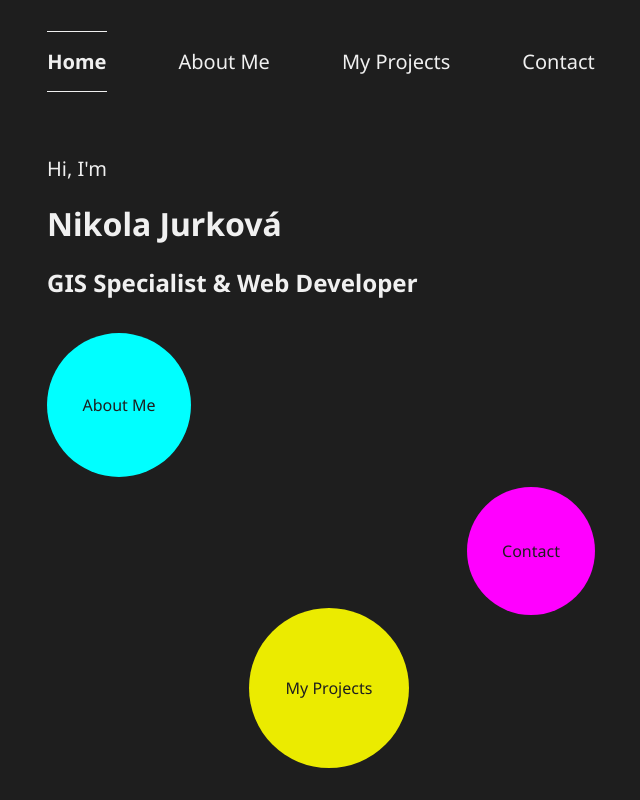
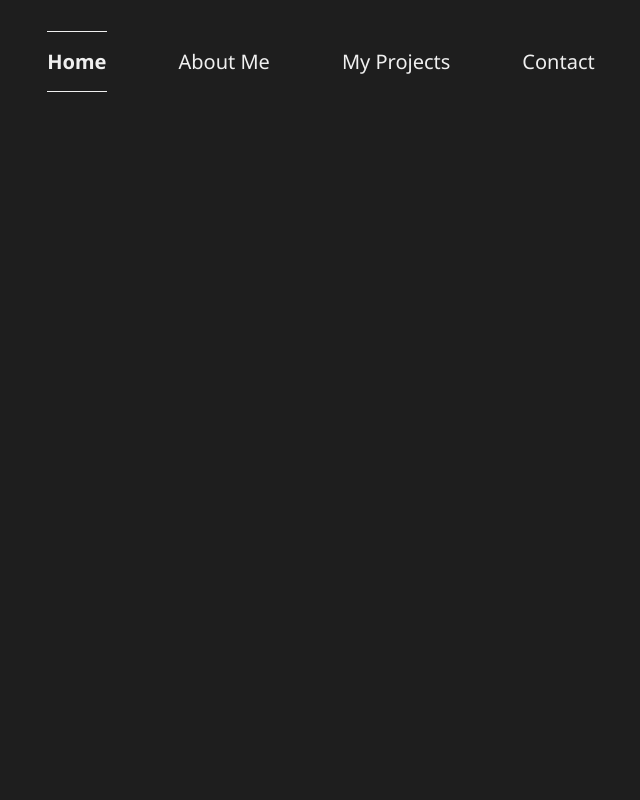
Before and after one commit to nikolajur/portfolio, a React (Create React App) app: page / in a window 1280 px wide. Shown: the whole page, without its empty margins (319-959 px from the left). Built offline with nearby package versions, Linux system fonts and the light colour scheme; the HTML template or start-up script is replaced by a standard one.

Commit message:
router - portfolio prefix

```diff
--- a/src/components/RoutesWithAnimation.js
+++ b/src/components/RoutesWithAnimation.js
@@ -19,10 +19,10 @@ const RoutesWithAnimation = () => {
   return (
     <AnimatePresence mode="wait">
       <Routes location={location} key={location.key}>
-        <Route path="/" element={<HomePage isFirstRender={isFirstRender} />} />
-        <Route path="projects" element={<ProjectsPage />} />
-        <Route path="about" element={<AboutMePage />} />
-        <Route path="contact" element={<ContactPage />} />
+        <Route path="/portfolio/" element={<HomePage isFirstRender={isFirstRender} />} />
+        <Route path="/portfolio/projects" element={<ProjectsPage />} />
+        <Route path="/portfolio/about" element={<AboutMePage />} />
+        <Route path="/portfolio/contact" element={<ContactPage />} />
       </Routes>
     </AnimatePresence>
   );
```
